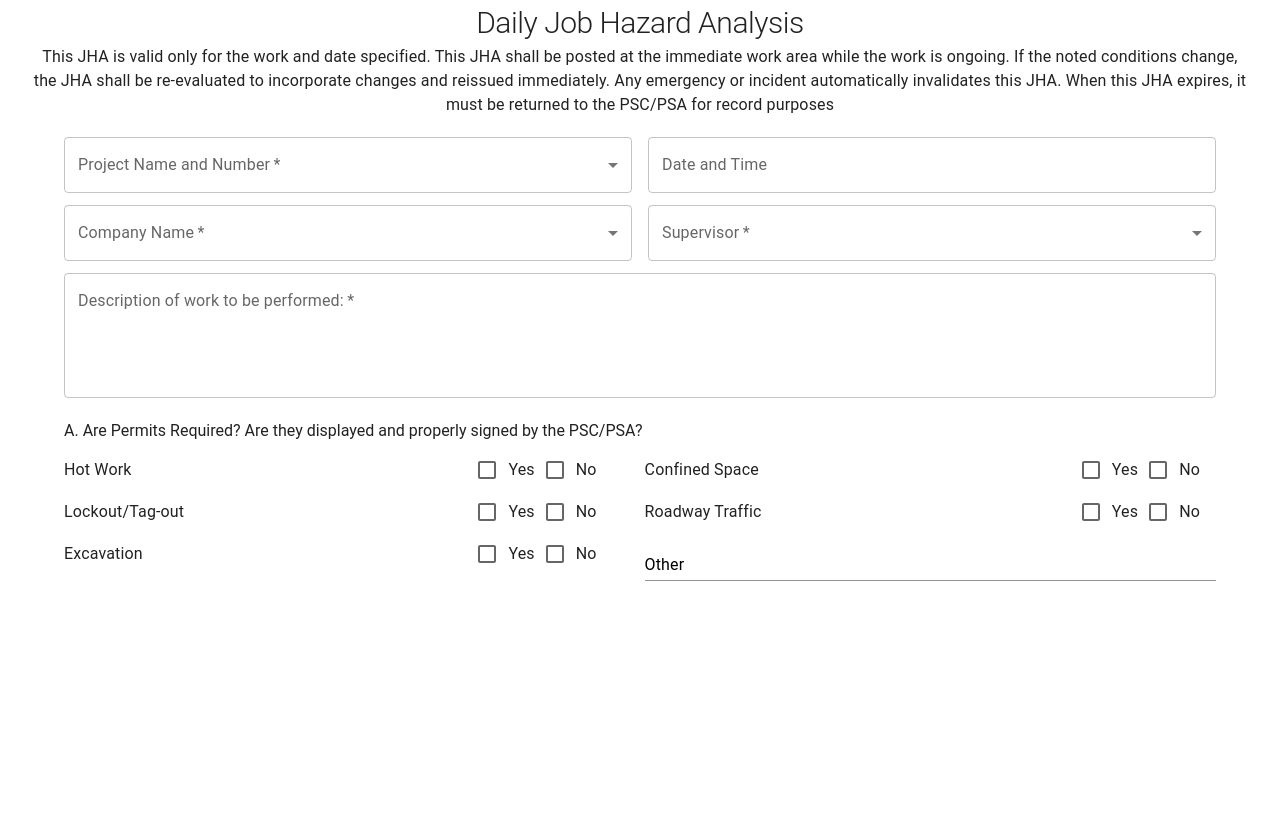
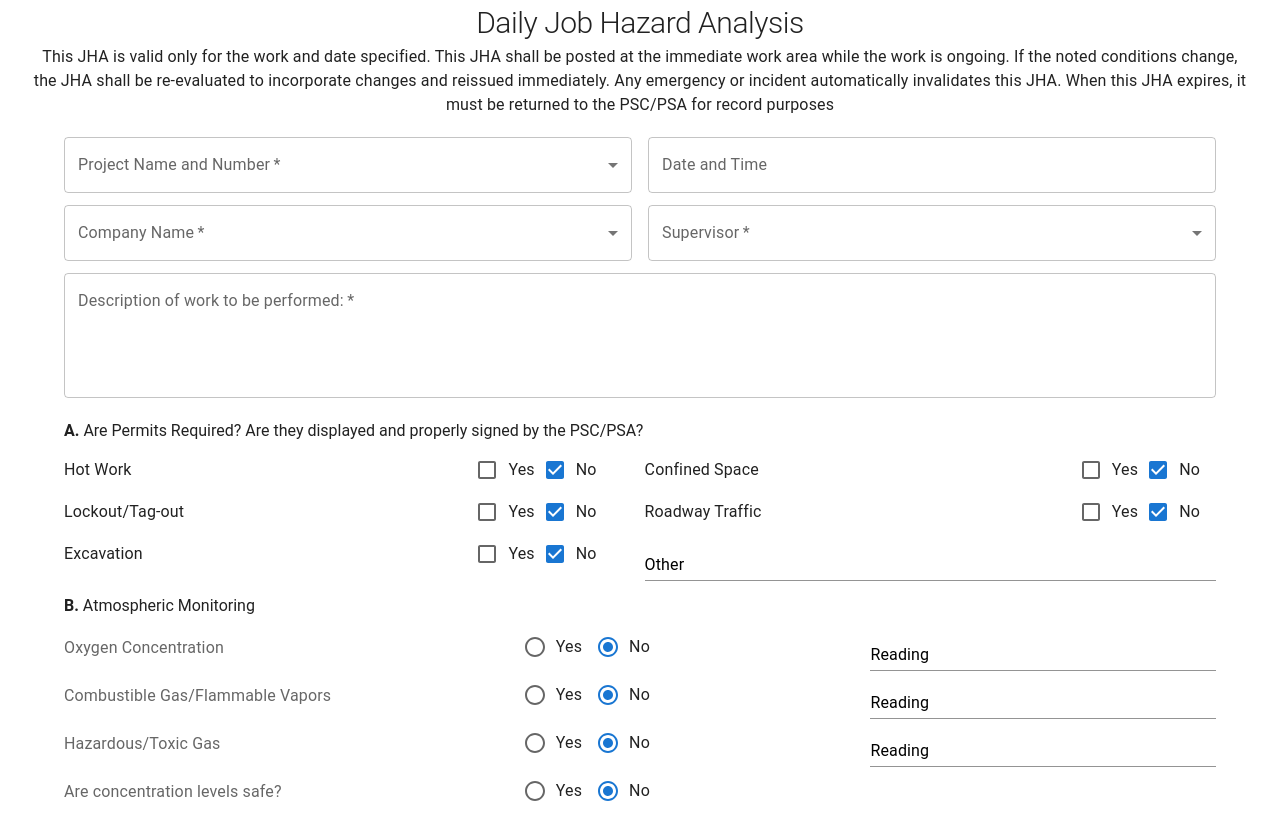
Before and after one commit to Trevor5008/jha-form-prototype, a Next.js app: page / in a window 1280 px wide. Built offline with nearby package versions, Linux system fonts and the light colour scheme.

Commit message:
Added default check value for section a and b

```diff
--- a/app/components/SectionAOptions.jsx
+++ b/app/components/SectionAOptions.jsx
@@ -30,7 +30,7 @@ export default function CheckOptions({ option }) {
                }}
             />
             <FormControlLabel
-               control={<Checkbox />}
+               control={<Checkbox defaultChecked />}
                label="No"
                sx={{
                   visibility:
--- a/app/components/SectionBOptions.jsx
+++ b/app/components/SectionBOptions.jsx
@@ -10,61 +10,60 @@ import FormLabel from "@mui/material/FormLabel"
 export default function SelectBOptions({
    option
 }) {
-   const [value, setValue] = useState("female")
+   const [value, setValue] = useState(false)
 
    const handleChange = (evt) => {
       setValue(evt.target.value)
    }
 
    return (
-      <></>
-      // <FormControl
-      //    className="flex justify-between items-center mb-2"
-      //    fullWidth
-      //    sx={{
-      //       flexDirection: 'row'
-      //    }}
-      // >
-      //    <FormLabel id={`${option} radio group`} className="text-black">
-      //       {option}
-      //    </FormLabel>
-      //    <RadioGroup
-      //       aria-labelledby={`${option} radio group`}
-      //       name={`${option} radio group`}
-      //       value={value}
-      //       onChange={handleChange}
-      //       className="absolute left-[40%]"
-      //       sx={{
-      //          display: 'inline-block'
-      //       }}
-      //    >
-      //       <FormControlLabel
-      //          value={true}
-      //          control={<Radio />}
-      //          label="Yes"
-      //       />
-      //       <FormControlLabel
-      //          value={false}
-      //          control={<Radio />}
-      //          label="No"
-      //       />
-      //    </RadioGroup>
-      //    <TextField
-      //       id={`${option} reading`}
-      //       label="Reading"
-      //       variant="standard"
-      //       className="w-[30%]"
-      //       sx={{
-      //          visibility:
-      //             option ===
-      //             "Are concentration levels safe?"
-      //                ? "hidden"
-      //                : "",
-      //           '& .MuiFormLabel-root': {
-      //               color: 'black'
-      //           }
-      //       }}
-      //    />
-      // </FormControl>
+      <FormControl
+         className="flex justify-between items-center mb-2"
+         fullWidth
+         sx={{
+            flexDirection: 'row'
+         }}
+      >
+         <FormLabel id={`${option} radio group`} className="text-black">
+            {option}
+         </FormLabel>
+         <RadioGroup
+            aria-labelledby={`${option} radio group`}
+            name={`${option} radio group`}
+            value={value}
+            onChange={handleChange}
+            className="absolute left-[40%]"
+            sx={{
+               display: 'inline-block'
+            }}
+         >
+            <FormControlLabel
+               value={true}
+               control={<Radio />}
+               label="Yes"
+            />
+            <FormControlLabel
+               value={false}
+               control={<Radio />}
+               label="No"
+            />
+         </RadioGroup>
+         <TextField
+            id={`${option} reading`}
+            label="Reading"
+            variant="standard"
+            className="w-[30%]"
+            sx={{
+               visibility:
+                  option ===
+                  "Are concentration levels safe?"
+                     ? "hidden"
+                     : "",
+                '& .MuiFormLabel-root': {
+                    color: 'black'
+                }
+            }}
+         />
+      </FormControl>
    )
 }
--- a/app/page.jsx
+++ b/app/page.jsx
@@ -170,7 +170,7 @@ export default function Home() {
                variant="h3"
                marginBottom={1}
             >
-               A. Are Permits Required? Are they
+               <span className="font-bold" >A.</span> Are Permits Required? Are they
                displayed and properly signed by
                the PSC/PSA?
             </Typography>
@@ -239,6 +239,27 @@ export default function Home() {
             </Box>
          </Container>
          {/* Section B */}
+         <Container className="mt-4 px-0">
+            <Typography
+               variant="h3"
+               marginBottom={1}
+            >
+               <span className="font-bold" >B.</span> Atmospheric Monitoring
+            </Typography>
+            <Box display="flex flex-column">
+               {sectionBOpts.map(
+                  (option, idx) => {
+                     return (
+                        <SectionBOptions
+                           key={idx}
+                           option={option}
+                           column={2}
+                        />
+                     )
+                  }
+               )}
+            </Box>
+         </Container>
       </main>
    )
 }
```
